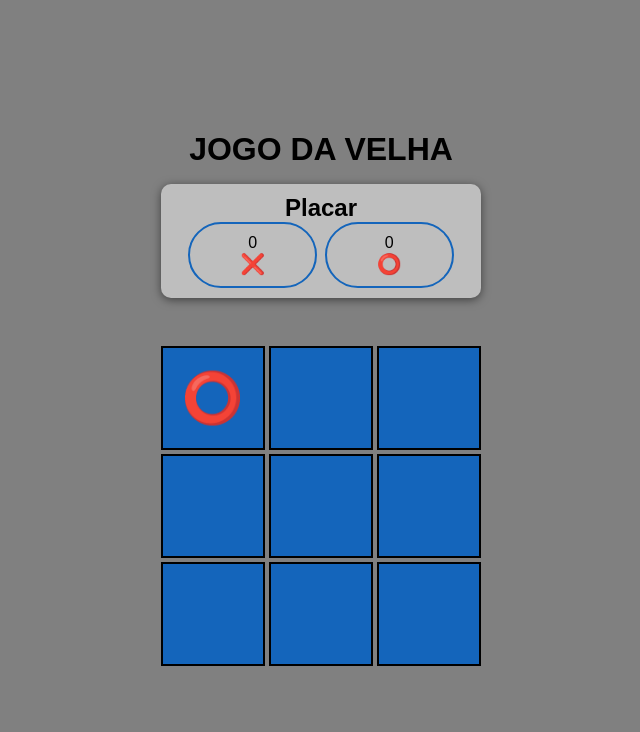
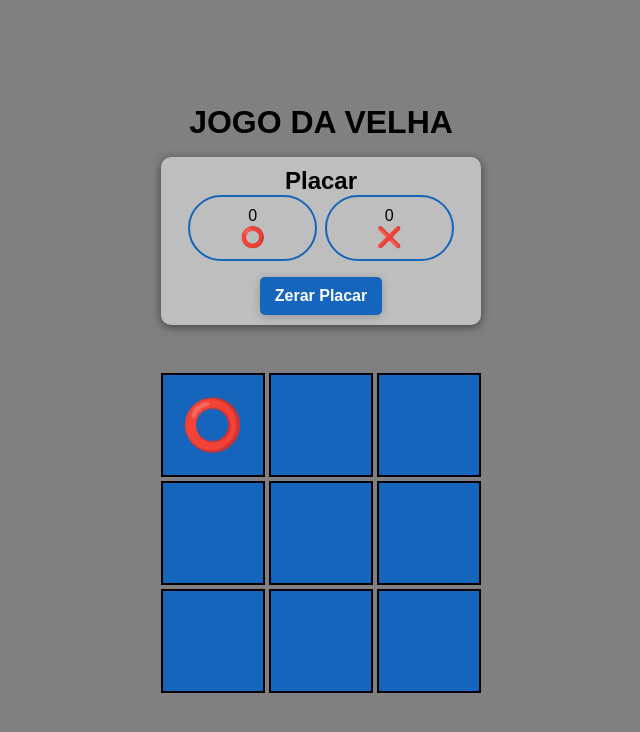
Before and after one commit to Diego-Pereira-do-Carmo/Jogo-da-Velha, a plain HTML site: page index.html in a window 1280 px wide. Both pictures are taken after a click on the element 531 px from the left and 397 px from the top of the page. Shown: the whole page, without its empty margins (319-959 px from the left). Drawn offline with Linux system fonts and the light colour scheme.

Commit message:
reset score button

```diff
--- a/CSS/style.css
+++ b/CSS/style.css
@@ -59,10 +59,23 @@ body {
 
 }
 
-.choosePlayer{
-  display: flex;
-  justify-content: space-evenly;
+.resetScoreboard{
+  font-size: 1rem;
+  background-color: #1465bb;
+  color: #fff;
+  font-weight: bolder;
+  padding: 10px 15px;
+  cursor: pointer;
+  border-radius: 5px;
+  border: none;
   margin-top: 1rem;
+  box-shadow: 0 2px 10px rgb(0 0 0 / 20%);
+}
+
+.resetScoreboard:hover {
+  color: #1465bb;
+  background-color: #fff;
+  font-weight: bolder;
 }
 
 
@@ -163,5 +176,4 @@ body {
   color: #1465bb;
   background-color: #fff;
   font-weight: bolder;
-
 }
--- a/SCRIPTS/game.js
+++ b/SCRIPTS/game.js
@@ -35,7 +35,7 @@ function handleMove(position) {
     }
   }
 
-  scorePoint(isWin);
+  scorePoint();
   updateScore(playerTime);
   return gameOver;
 }
@@ -53,15 +53,14 @@ function isWin() {
       board[pos1] == board[pos3] &&
       board[pos1] != '') {
 
+      getWinnerSequence();
       return true;
     }
-    getWinnerSequence();
   }
-
   return false;
 }
 
-function scorePoint(isWin) {
+function scorePoint() {
   if (isWin() === true) {
     if (playerTime == 0) {
       scoreBoard.player1 += 1;
--- a/SCRIPTS/interface.js
+++ b/SCRIPTS/interface.js
@@ -38,10 +38,10 @@ function handleClick(event) {
 function updateSquare(position) {
   let square = document.getElementById(position.toString());
   let symbol = board[position];
-  let soundHit = new Audio();
-  soundHit.src = "./sound/hit.wav"
+  // let soundHit = new Audio();
+  // soundHit.src = "./sound/hit.wav"
 
-  soundHit.play();
+  // soundHit.play();
   square.innerHTML = `<div class='${symbol}'></div>`
 }
 
@@ -54,15 +54,15 @@ function draw() {
   }
 }
 
-function checkDraw(element) {
-  return element != '';
+function checkDraw(square) {
+  return square != '';
 }
 
 function restart() {
   location.reload();
 }
 
-function updateScore(playerTime) {
+function updateScore() {
   let scoreX = document.querySelector(".scoreX");
   let scoreO = document.querySelector(".scoreO");
 
@@ -87,7 +87,7 @@ function getWinnerSequence() {
       board[pos1] == board[pos3] &&
       board[pos1] != '') {
 
-      let squares = document.querySelectorAll(".square")
+      let squares = document.querySelectorAll(".square");
 
       squares[pos1].style.backgroundColor = 'yellow';
       squares[pos2].style.backgroundColor = 'yellow';
@@ -95,3 +95,8 @@ function getWinnerSequence() {
     }
   }
 }
+
+function resetScoreboard() {
+  localStorage.clear();
+  location.reload();
+}
--- a/index.html
+++ b/index.html
@@ -16,9 +16,10 @@
     <div class="scores">
       <h2>Placar</h2>
       <div class="containerScores">
+        <div class="scoreO"></div>
         <div class="scoreX"></div>
-        <div class="scoreO"></div>
       </div>
+      <button class="resetScoreboard" onclick="resetScoreboard()">Zerar Placar</button>
     </div>
 
     <div class="stage">
@@ -53,7 +54,7 @@
 
 
   <script src="./SCRIPTS/game.js"></script>
-  <script src="/SCRIPTS/interface.js"></script>
+  <script src="./SCRIPTS/interface.js"></script>
 </body>
 
 </html>
```
